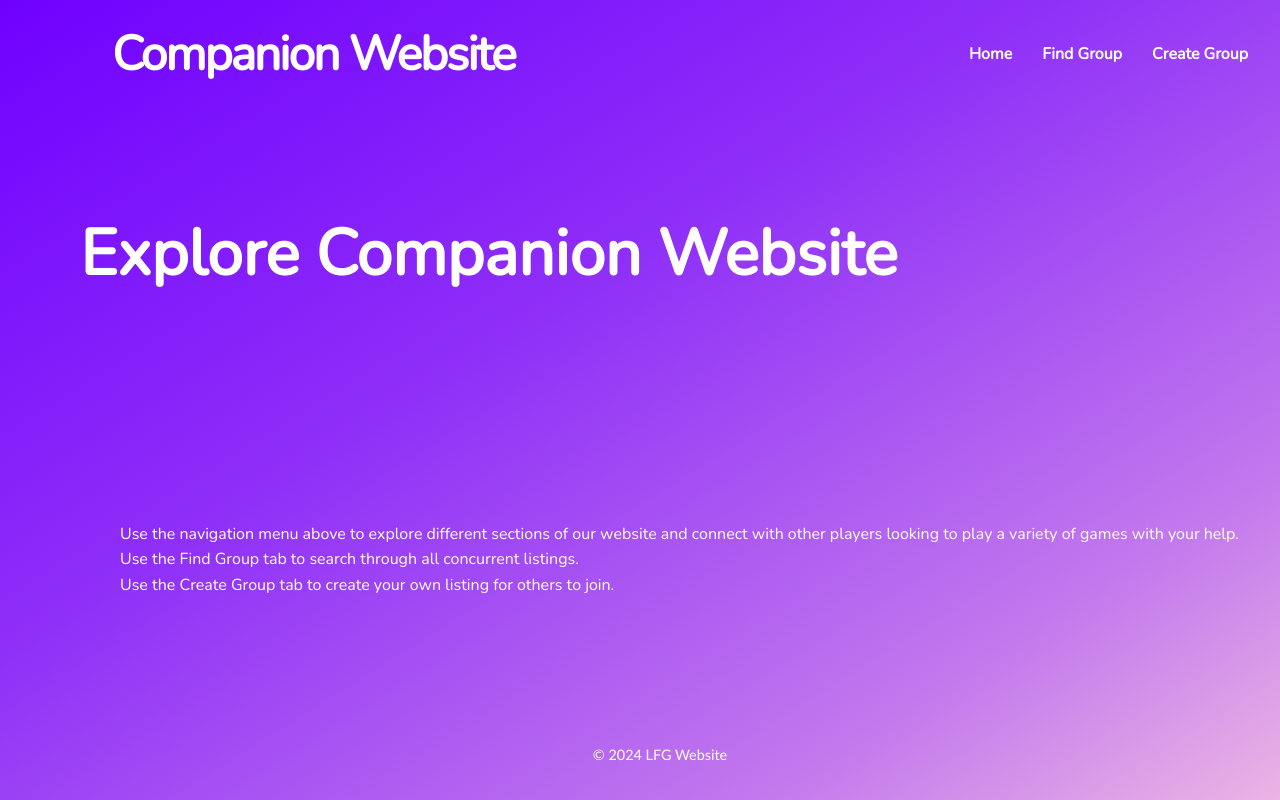
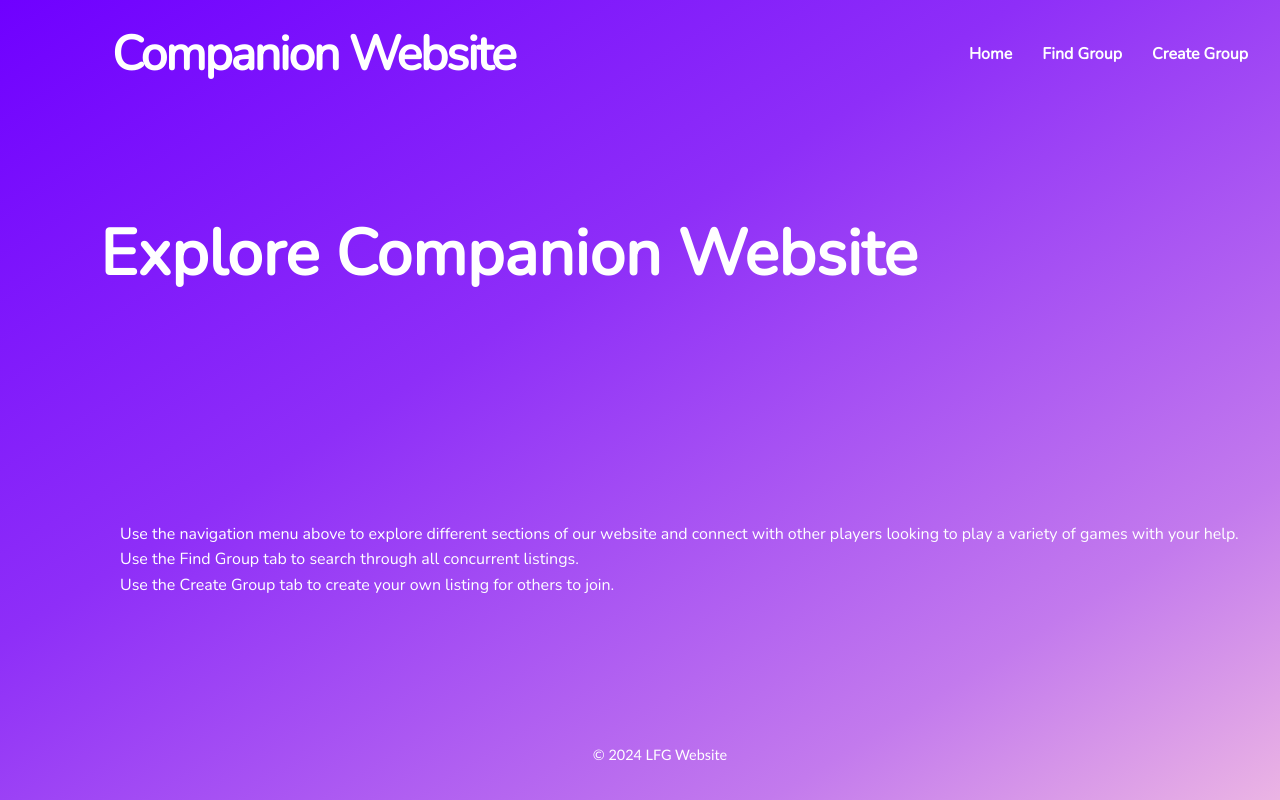
Before and after one commit to Ren-2093/companionwebsite, a website: page lfg-website/home.html in a window 1280 px wide. Shown: the top 800 px of the page. Drawn offline with nearby package versions, Linux system fonts and the light colour scheme.

Commit message:
Update styles.css

```diff
--- a/lfg-website/css/styles.css
+++ b/lfg-website/css/styles.css
@@ -210,7 +210,7 @@ input[type="time"]::-webkit-calendar-picker-indicator{
     font-family: "Nunito", sans-serif;
     color: white;
     padding-top: 50px;
-    padding-left: 80px;
+    padding-left: 100px;
     font-size: 64px;
     font-weight: bold;
     text-align: left;
```
